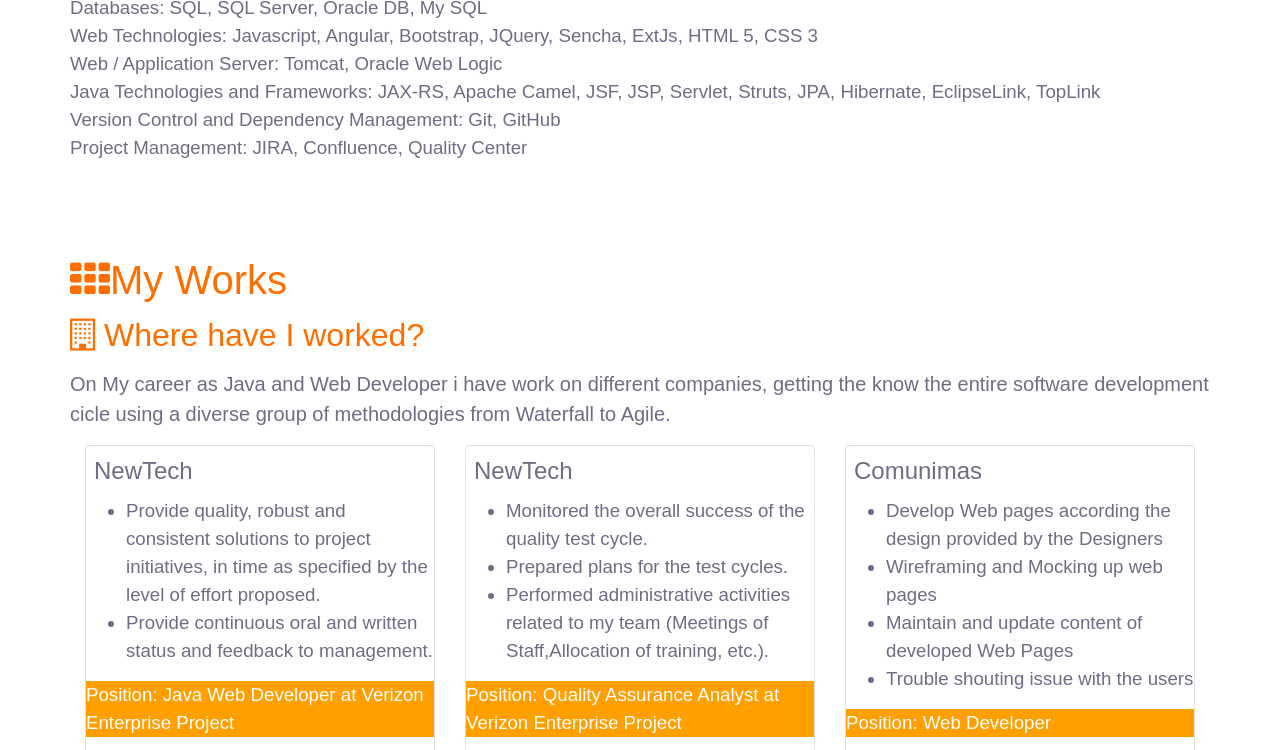
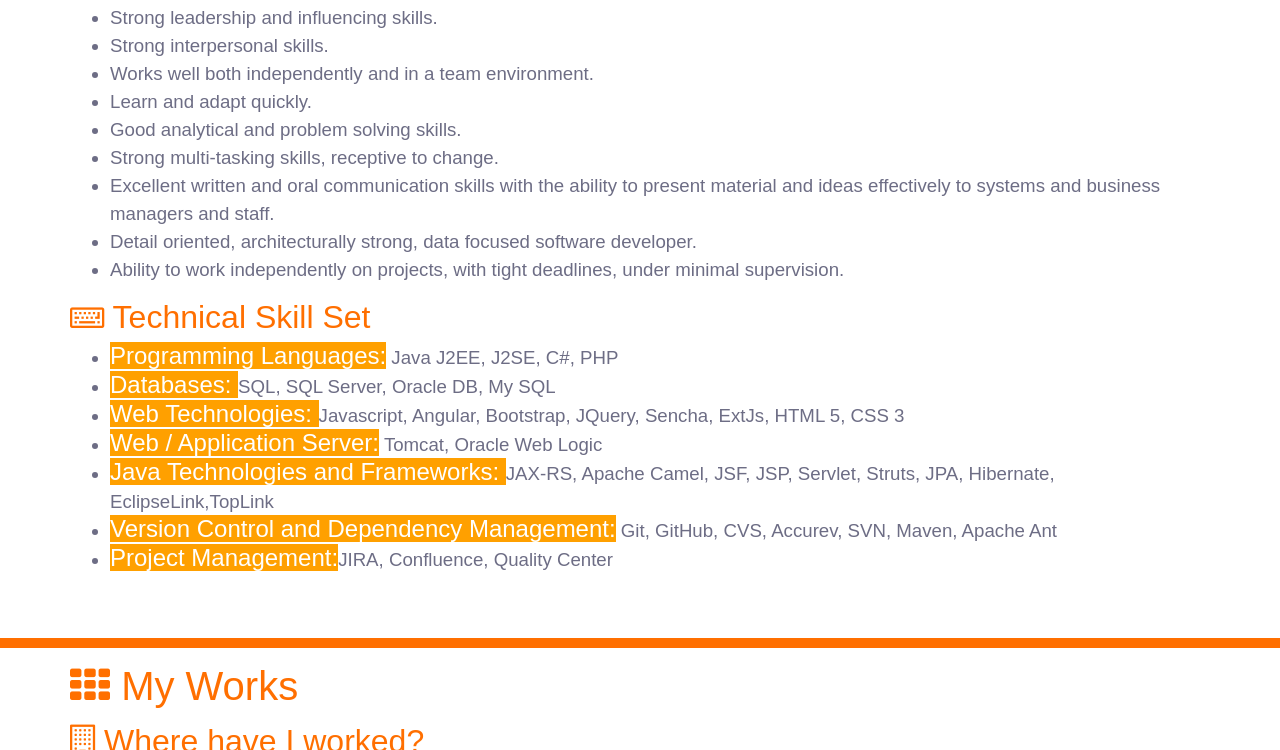
Before and after one commit to waquino814/resume, a website: page src/index.html in a window 1280 px wide. Shown: the part 730-1480 px from the top of the page. Drawn offline with Linux system fonts and the light colour scheme.

Commit message:
my skills completed

```diff
--- a/src/index.html
+++ b/src/index.html
@@ -70,9 +70,9 @@
     </section>
 
     <!-- SKILLS -->
-    <section id="skills" class="bg1 py-5">
+    <section id="skills" class="bg1 py-5" style="border-top: 10px solid rgb(255, 111, 0);">
         <div class="container">
-            <div class="row">
+            <div class="row bg1">
                 <div class="col-xs-12">
                     <h1 class="orange wow fadeInDown text-center animated" style="visibility: visible; animation-name: fadeInDown; color: rgb(255, 111, 0);">
                         <i class="fa fa-pie-chart"></i>
@@ -80,29 +80,60 @@
                     </h1>
                 </div>
             </div>
-            <div class="row">
-                <h2 class="orange">Technical Skill Set</h2>
+            <div class="row bg1">
+                <h2 class="orange">
+                    <i class="fa fa-handshake-o" aria-hidden="true"></i> Functional Skill Set</h2>
             </div>
             <div class="row">
-                Programming Languages:Java J2EE, J2SE, C#, PHP
-                <br> Databases: SQL, SQL Server, Oracle DB, My SQL
-                <br> Web Technologies: Javascript, Angular, Bootstrap, JQuery, Sencha, ExtJs, HTML 5, CSS 3
-                <br> Web / Application Server: Tomcat, Oracle Web Logic
-                <br> Java Technologies and Frameworks: JAX-RS, Apache Camel, JSF, JSP, Servlet, Struts, JPA, Hibernate, EclipseLink,
-                TopLink
-                <br> Version Control and Dependency Management: Git, GitHub
-                <br> Project Management: JIRA, Confluence, Quality Center
+                <ul>
+                    <li>Overall more than 8 years of experience in development of Web &amp; Enterprise applications using JAVA
+                        and J2EE Technologies.</li>
+                    <li>Strong leadership and influencing skills.</li>
+                    <li>Strong interpersonal skills.</li>
+                    <li>Works well both independently and in a team environment.</li>
+                    <li>Learn and adapt quickly.</li>
+                    <li>Good analytical and problem solving skills.</li>
+                    <li>Strong multi-tasking skills, receptive to change. </li>
+                    <li>Excellent written and oral communication skills with the ability to present material and ideas effectively
+                        to systems and business managers and staff.</li>
+                    <li>Detail oriented, architecturally strong, data focused software developer.</li>
+                    <li>Ability to work independently on projects, with tight deadlines, under minimal supervision.</li>
+                </ul>
+            </div>
+            <div class="row bg1">
+                <h2 class="orange">
+                    <i class="fa fa-keyboard-o" aria-hidden="true"></i> Technical Skill Set</h2>
+            </div>
+            <div class="row">
+                <ul>
+                    <li>
+                        <h4 class="d-inline bg2"> Programming Languages:</h4> Java J2EE, J2SE, C#, PHP</li>
+                    <li>
+                        <h4 class="d-inline bg2"> Databases: </h4>SQL, SQL Server, Oracle DB, My SQL</li>
+                    <li>
+                        <h4 class="d-inline bg2"> Web Technologies: </h4>Javascript, Angular, Bootstrap, JQuery, Sencha, ExtJs, HTML 5, CSS 3</li>
+                    <li>
+                        <h4 class="d-inline bg2"> Web / Application Server:</h4> Tomcat, Oracle Web Logic</li>
+                    <li>
+                        <h4 class="d-inline bg2"> Java Technologies and Frameworks: </h4>JAX-RS, Apache Camel, JSF, JSP, Servlet, Struts, JPA, Hibernate,
+                        EclipseLink,TopLink
+                    </li>
+                    <li>
+                        <h4 class="d-inline bg2"> Version Control and Dependency Management:</h4> Git, GitHub, CVS, Accurev, SVN, Maven, Apache Ant</li>
+                    <li>
+                        <h4 class="d-inline bg2"> Project Management:</h4>JIRA, Confluence, Quality Center</li>
+                </ul>
             </div>
         </div>
     </section>
 
     <!--PORTFOLIO  -->
-    <section id="portfolio" class="bg1 py-5">
+    <section id="portfolio" class="bg1 py-3" style="border-top: 10px solid rgb(255, 111, 0);">
         <div class="container">
             <div class="row">
                 <div class="col-xs-12">
                     <h1 class="orange wow fadeInDown text-center animated" style="visibility: visible; animation-name: fadeInDown; color: rgb(255, 111, 0);">
-                        <i class="fa fa-th"></i>My Works
+                        <i class="fa fa-th"></i> My Works
                     </h1>
                 </div>
             </div>
@@ -111,8 +142,9 @@
                     <i class="fa fa-building-o" aria-hidden="true"></i> Where have I worked?</h2>
             </div>
             <div class="row">
-                    <p class="lead">On My career as Java and Web Developer i have work on different companies, getting the know the entire software development cicle using a diverse group of methodologies from Waterfall to Agile. </p>
-                </div>
+                <p class="lead">On My career as Java and Web Developer i have work on different companies, getting the know the entire software
+                    development cicle using a diverse group of methodologies from Waterfall to Agile. </p>
+            </div>
             <div class="card-deck">
                 <div class="card pt-1">
                     <div class="card-body">
@@ -216,7 +248,7 @@
     </section>
 
     <!-- CONTACT -->
-    <section id="contact" class="bg1 faded py-5">
+    <section id="contact" class="bg1 faded py-5" style="border-top: 10px solid rgb(255, 111, 0);">
 
         <div class="container">
             <div class="row">
```
